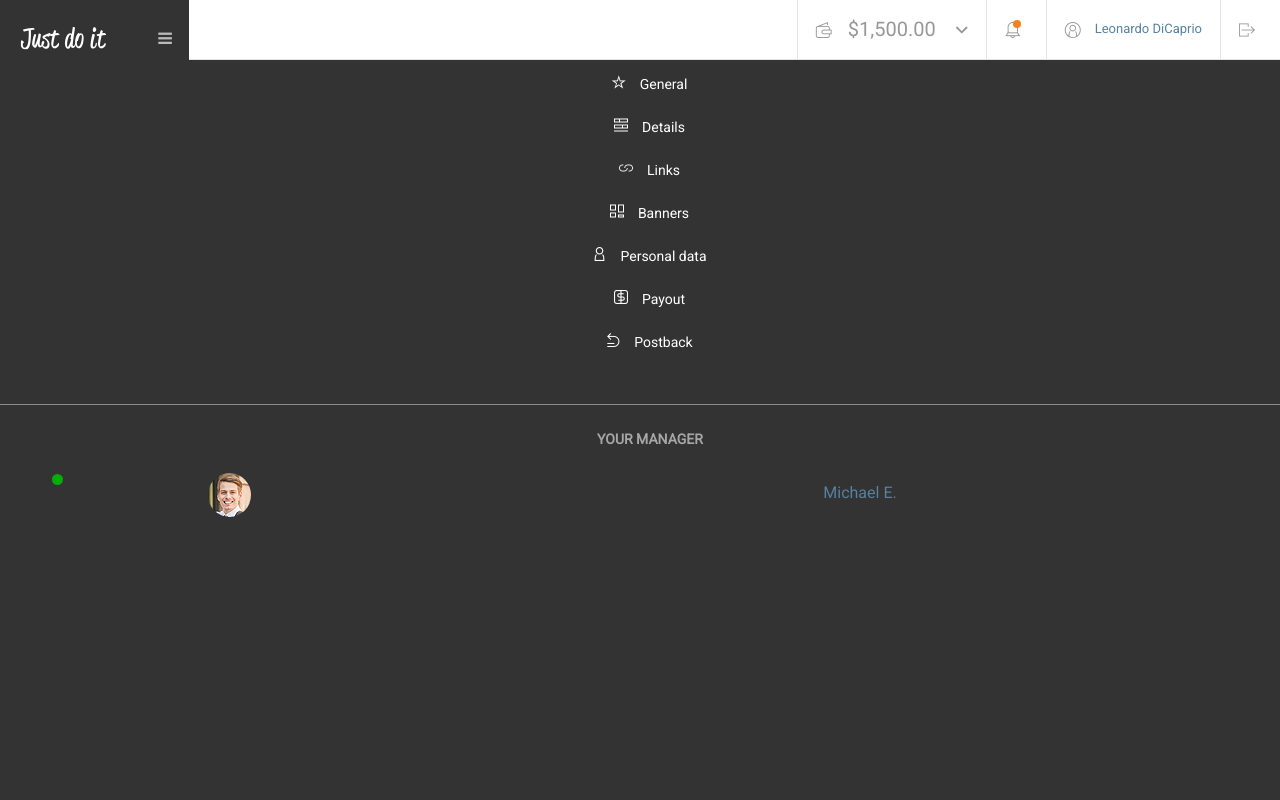
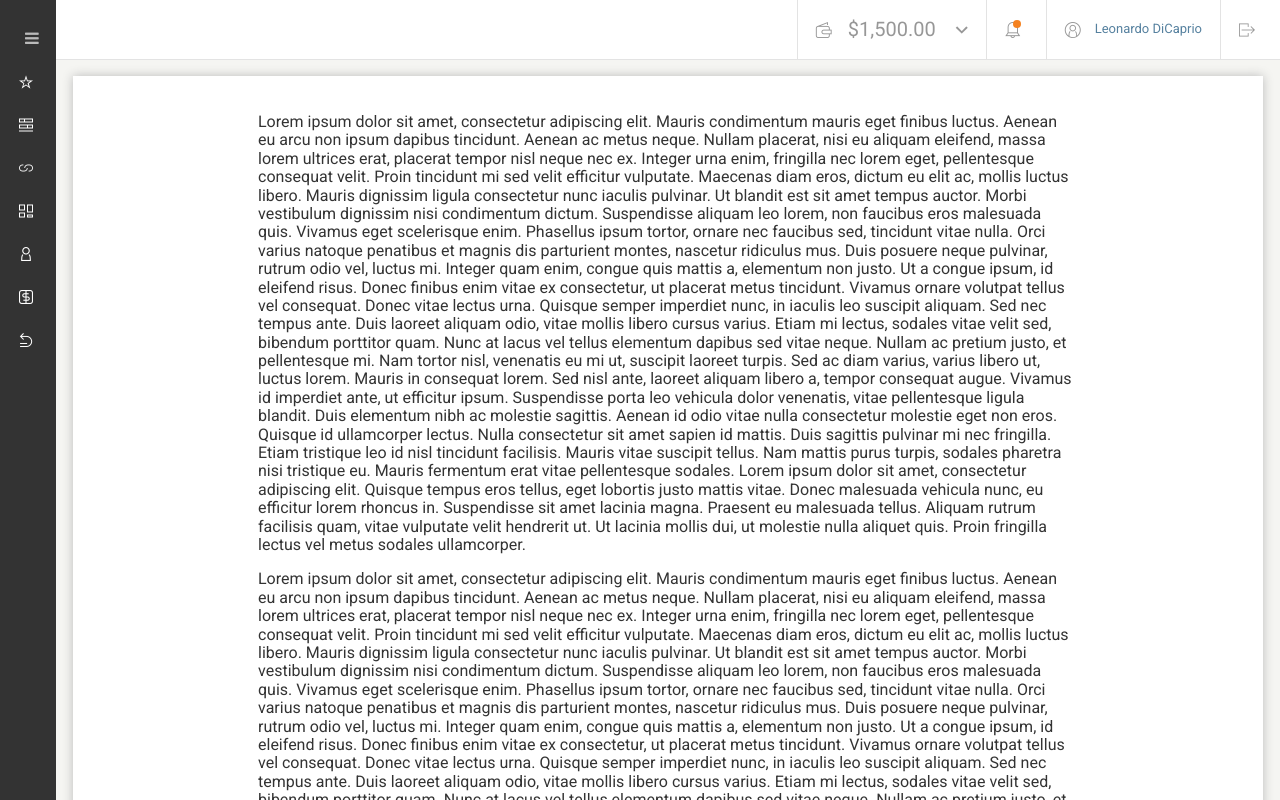
Before and after one commit to JoWos/9, a website: page index.html in a window 1280 px wide. Both pictures are taken after a click on the icon 173 px from the left and 38 px from the top of the page. Shown: the top 800 px of the page. Drawn offline with Linux system fonts and the light colour scheme.

Commit message:
Add broken short sidebar

```diff
--- a/index.html
+++ b/index.html
@@ -58,14 +58,23 @@
         </header>
         <div class="sidebar" id="sidebar">
             <ul class="nav">
-                <li><a href="#" class="sidebar-link"><i class="icon-general"></i>General</a></li>
-                <li><a href="#" class="sidebar-link"><i class="icon-details"></i>Details</a></li>
-                <li><a href="#" class="sidebar-link"><i class="icon-links"></i>Links</a></li>
-                <li><a href="#" class="sidebar-link"><i class="icon-banners"></i>Banners</a></li>
-                <li><a href="#" class="sidebar-link"><i class="icon-personaldata"></i>Personal data</a></li>
-                <li><a href="#" class="sidebar-link"><i class="icon-payout"></i>Payout</a></li>
-                <li><a href="#" class="sidebar-link"><i class="icon-postback"></i>Postback</a></li>
+                <li><a href="#"><i class="icon-general"></i>General</a></li>
+                <li><a href="#"><i class="icon-details"></i>Details</a></li>
+                <li><a href="#"><i class="icon-links"></i>Links</a></li>
+                <li><a href="#"><i class="icon-banners"></i>Banners</a></li>
+                <li><a href="#"><i class="icon-personaldata"></i>Personal data</a></li>
+                <li><a href="#"><i class="icon-payout"></i>Payout</a></li>
+                <li><a href="#"><i class="icon-postback"></i>Postback</a></li>
             </ul>
+            <ul class="nav-short">
+                    <li><a href="#"><i class="icon-general"></i></a></li>
+                    <li><a href="#"><i class="icon-details"></i></a></li>
+                    <li><a href="#"><i class="icon-links"></i></a></li>
+                    <li><a href="#"><i class="icon-banners"></i></a></li>
+                    <li><a href="#"><i class="icon-personaldata"></i></a></li>
+                    <li><a href="#"><i class="icon-payout"></i></a></li>
+                    <li><a href="#"><i class="icon-postback"></i></a></li>
+                </ul>
             <ul class="top-bar-sm">
                 <li>
                     <i class="icon-wallet"></i>
@@ -87,16 +96,7 @@
                     </div>
                 </li>
             </ul>
-            <div class="manager">
-                <h3>Your manager</h3>
-                <div class="row">
-                    <div class="col-sm-3 col-lg-4">
-                        <img src="images/avatar.png" alt="manager avatar">
 
-                    </div>
-                    <div class="col-sm-9 col-lg-8"><a href="#">Michael E.</a></div>
-                </div>
-            </div>
         </div>
         <div class="main-wrapper">
             <section>
--- a/js/script.js
+++ b/js/script.js
@@ -6,12 +6,30 @@
 		})
 	})
 })*/
-// SIDEBAR - OPEN/CLOSE
-document.addEventListener('DOMContentLoaded', function() {
+// SIDEBAR - OPEN/CLOSE - ORIGINAL
+/*document.addEventListener('DOMContentLoaded', function() {
     document.querySelectorAll('.js--toggle-sidebar').forEach(function(el) {
       el.addEventListener('click', function(event) {
         event.preventDefault();
         document.querySelector('.sidebar').classList.toggle('sidebar-open');
+      })
+    });
+  });*/
+
+  document.addEventListener('DOMContentLoaded', function() {
+    document.querySelectorAll('.js--toggle-sidebar').forEach(function(el) {
+      el.addEventListener('click', function(event) {
+		event.preventDefault();
+		var x= window.matchMedia("(min-width: 992px)");
+		if(x.matches) {
+			document.querySelector('.sidebar').classList.toggle('sidebar-short');
+			document.querySelector('.logo-wrapper').classList.toggle('logo-wrapper-short');
+			document.querySelector('.logo').classList.toggle('logo-short');
+			document.querySelector('.main-wrapper').classList.toggle('wide');
+		} else {
+		 document.querySelector('.sidebar').classList.toggle('sidebar-open');
+		}
+
       })
     });
   });
--- a/sass/style.scss
+++ b/sass/style.scss
@@ -106,10 +106,14 @@ header {
         .logo-wrapper {
             height: 60px;
             width: 189px;
+            transition: 0.3s all ease-in-out;
+            padding: 18px 0 18px 20px;
 
             .logo {
-                margin: 18px 0 18px 20px;
-                padding: 0;
+                width: 100%;
+                display: flex;
+                justify-content: space-between;
+                align-items: center;
 
                 i {
                     padding-right: 17px;
@@ -117,6 +121,15 @@ header {
             }
         }
 
+        .logo-wrapper-short {
+            width: 56px;
+
+            .logo-short {
+                img {
+                    display: none;
+                }
+            }
+        }
 
         .top-bar {
             font-size: 20px;
@@ -210,7 +223,12 @@ header {
     display: none;
     overflow: auto;
 
+
     &::-webkit-scrollbar {
+        display: none;
+    }
+
+    .nav-short {
         display: none;
     }
 
@@ -222,7 +240,7 @@ header {
         position: fixed;
         top: 0;
         padding-top: 60px;
-    transition: all 0.3s ease-in;
+        transition: all 0.3s ease-in-out;
 
         .nav {
             font-size: $sidebar-font-size;
@@ -274,6 +292,8 @@ header {
                 }
             }
         }
+
+
 
         .top-bar-sm {
             color: white;
@@ -327,6 +347,7 @@ header {
             height: 40px;
             line-height: 40px;
             position: relative;
+            transition: 0.3s all ease-in-out;
 
            &::before {
                     content: '';
@@ -343,6 +364,15 @@ header {
 
             img {
                 border-radius: 50%;
+            }
+        }
+
+        .manager-short {
+            padding-left: 5px;
+
+            h3,
+            a {
+                color: $dark;
             }
         }
     }
@@ -430,6 +460,64 @@ header {
 
 }
 
+.sidebar-short {
+    width: 56px;
+     /*height: 100%;*/
+     background-color: $dark;
+
+
+    .nav {
+        display: none;
+
+    }
+
+    .nav-short {
+        display: block;
+        font-size: $sidebar-font-size;
+        color: white;
+        margin-left: 0;
+        padding-left: 0;
+
+        li {
+            height: 43px;
+            padding-top: 15px;
+            padding-left: 19px;
+            position: relative;
+
+            &::before {
+                content:'';
+                position: absolute;
+                border-left: 5px solid $orange;
+                top: 0;
+                left: 0;
+                transition: transform 0.4s ease-in-out;
+                transform: scaleY(0);
+                display: block;
+            }
+
+            &:hover{
+                background-color: $sidebar-hover;
+                cursor: pointer;
+
+                &::before {
+                    height: 42px;
+                    transform: scaleY(1);
+                }
+            }
+
+            a {
+                color: white;
+            }
+
+            i {
+                color: white;
+                margin-right: 14px;
+            }
+        }
+    }
+
+}
+
 .main-wrapper {
     margin-top: 20px;
     background-color: $background-color;
@@ -448,6 +536,7 @@ header {
     @media (min-width: 992px) {
         margin-top: 61px;
         margin-left: 189px;
+        transition: 0.3s all ease-in-out;
 
         section {
             margin: 0px 17px 21px 17px;
@@ -459,6 +548,11 @@ header {
             }
         }
     }
+}
+
+.wide {
+    margin-left: 56px;
+    transition: 0.3s all ease-in-out;
 }
 
 /* BUTTONS */
```
Also changed, not shown: css/style.css, 1 other file. Lines whose indentation alone changed are shown as unchanged.
